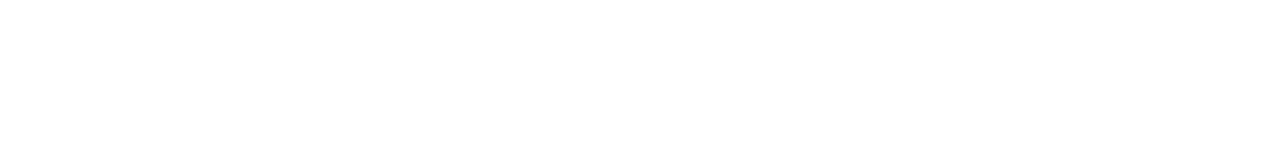
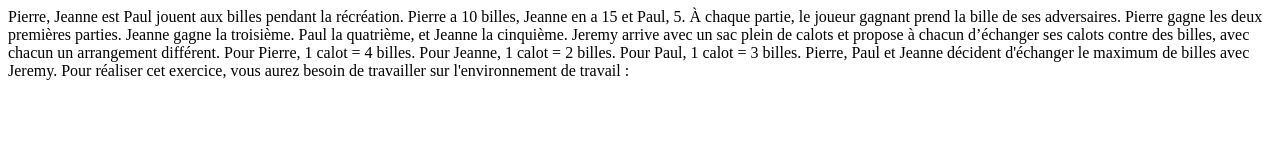
Before and after one commit to GregCodeur22/exo-js, a plain HTML site: page index.html in a window 1280 px wide. Drawn offline with Linux system fonts and the light colour scheme.

Commit message:
exo consigne

```diff
--- a/index.html
+++ b/index.html
@@ -9,6 +9,20 @@
 </head>
 
 <body>
+    Pierre, Jeanne est Paul jouent aux billes pendant la récréation.
+    Pierre a 10 billes, Jeanne en a 15 et Paul, 5.
+    À chaque partie, le joueur gagnant prend la bille de ses adversaires.
+    Pierre gagne les deux premières parties.
+    Jeanne gagne la troisième.
+    Paul la quatrième, et Jeanne la cinquième.
+    Jeremy arrive avec un sac plein de calots et propose à chacun d’échanger ses calots contre des billes, avec chacun
+    un arrangement différent.
+    Pour Pierre, 1 calot = 4 billes.
+    Pour Jeanne, 1 calot = 2 billes.
+    Pour Paul, 1 calot = 3 billes.
+    Pierre, Paul et Jeanne décident d'échanger le maximum de billes avec Jeremy.
+    Pour réaliser cet exercice, vous aurez besoin de travailler sur l'environnement de travail :
+
     <script src="index.js"></script>
 </body>
 
```
